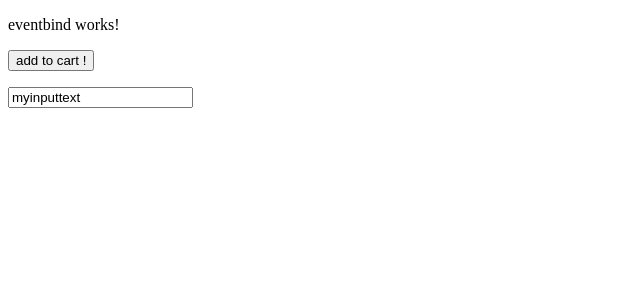
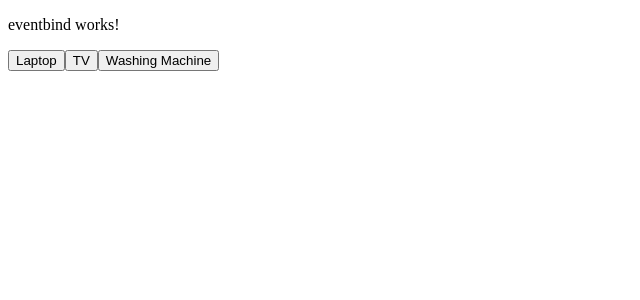
Before and after one commit to bhavey-2021/Angular-Youtube, an Angular app: page / in a window 1280 px wide. Shown: the top 300 px of the page, without its empty margins (0-640 px from the left). Built offline with nearby package versions, Linux system fonts and the light colour scheme.

Commit message:
eventBinding_02

```diff
--- a/src/app/databind/eventbind/eventbind.component.html
+++ b/src/app/databind/eventbind/eventbind.component.html
@@ -1,6 +1,8 @@
 <p>eventbind works!</p>
-<button (click)="onAddCart()">add to cart ! </button>
-<!--if we want to see a message we need call an event on the button -->
+
+<!-- <input type="text" value="myinputtext" (click)="onInputClick($event)"> -->
+<!--"$event" is a reserve variable of angular-->
+<button value="Laptop" (click) = "onAddCart($event)">Laptop </button>
+<button value="TV" (click) = "onAddCart($event)" >TV </button>
+<button value="Washing Machine" (click) = "onAddCart($event)" >Washing Machine</button>
 <p>{{message}} </p><!--passing a variable 'message' , using interpolation-->
-<input type="text" value="myinputtext" (click)="onInputClick($event)">
-<!--"$event" is a reserve variable of angular-->
--- a/src/app/databind/eventbind/eventbind.component.ts
+++ b/src/app/databind/eventbind/eventbind.component.ts
@@ -12,8 +12,8 @@ export class EventbindComponent implements OnInit {
   ngOnInit(): void {
   }
   message:string=""//making a blank property
-  onAddCart(){
-  this.message="product added in cart !" //here on clicking the "add to cart" this message comes !!!
+  onAddCart(event:any){
+  this.message=event.target.value+" Added in cart !" //here on clicking the "add to cart" this message comes !!!
   }//with the help of event binding we can show messages to the user once they click / scroll / point etc etc ...
   onInputClick(event: any){
     console.log(event.target.value);
```
